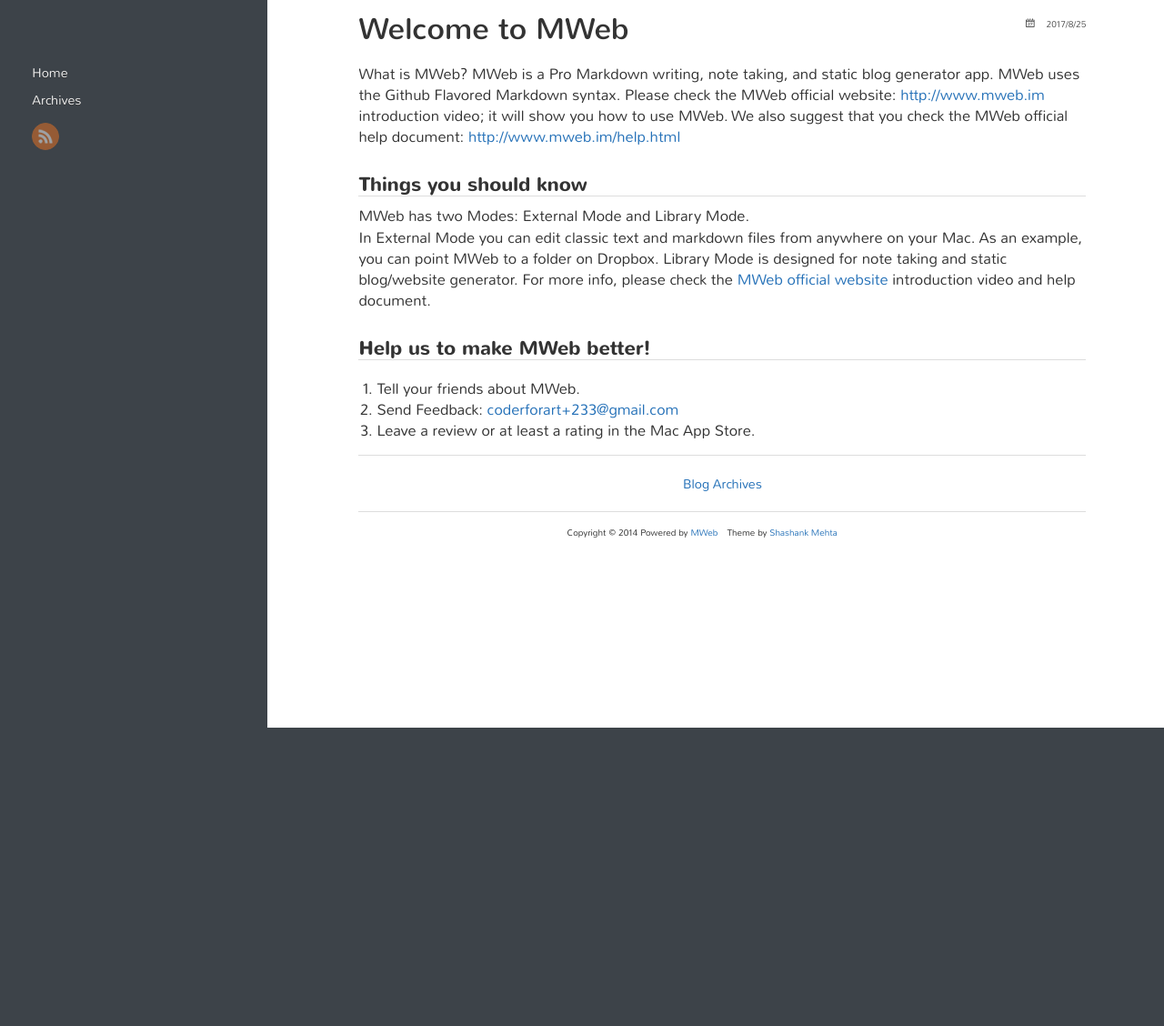
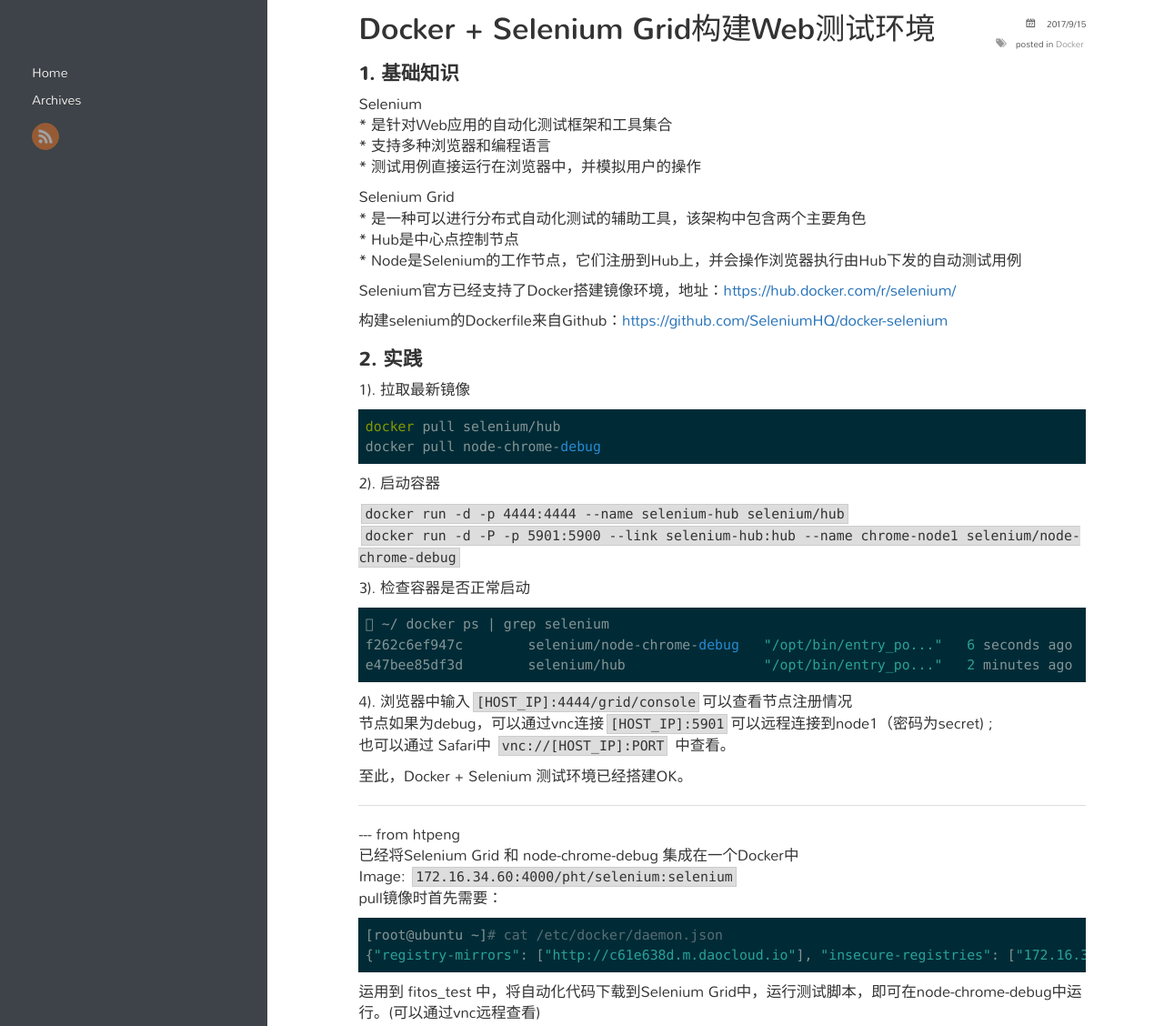
Before and after one commit to s1sisyphuswxg/s1syphuswxg.github.io, a plain HTML site: page index.html in a window 1280 px wide. Shown: the top 1128 px of the page at 91% size. Before the commit the page ends 800 px from the top, so only its background shows below. Drawn offline with Linux system fonts and the light colour scheme.

Commit message:
add article: docker + selenium

```diff
--- a/index.html
+++ b/index.html
@@ -122,30 +122,72 @@
 	<article class="post" itemprop="blogPost" itemscope itemtype="http://schema.org/BlogPosting">
 		<div class="meta">
 			<div class="date">
-				<time datetime="2017-08-25T11:12:29+08:00" itemprop="datePublished">2017/8/25</time>
+				<time datetime="2017-09-15T16:37:20+08:00" itemprop="datePublished">2017/9/15</time>
 			</div>
+			<div class="tags">posted in
 
+			    <a class='category' href='Docker.html'>Docker</a>&nbsp;
 
-
+			</div>
 		</div>
-		<h1 class="title" itemprop="name"><a href="15036307497884.html" itemprop="url">
-		Welcome to MWeb</a></h1>
+		<h1 class="title" itemprop="name"><a href="15054646405136.html" itemprop="url">
+		Docker + Selenium Grid构建Web测试环境</a></h1>
 		<div class="entry-content" itemprop="articleBody">
 
-			<p>What is MWeb? MWeb is a Pro Markdown writing, note taking, and static blog generator app. MWeb uses the Github Flavored Markdown syntax. Please check the MWeb official website: <a href="http://www.mweb.im">http://www.mweb.im</a> introduction video; it will show you how to use MWeb. We also suggest that you check the MWeb official help document: <a href="http://www.mweb.im/help.html">http://www.mweb.im/help.html</a></p>
+			<h3 id="toc_0">1. 基础知识</h3>
 
-<h2 id="toc_0">Things you should know</h2>
+<p>Selenium<br/>
+    * 是针对Web应用的自动化测试框架和工具集合<br/>
+    * 支持多种浏览器和编程语言<br/>
+    * 测试用例直接运行在浏览器中，并模拟用户的操作</p>
 
-<p>MWeb has two Modes: External Mode and Library Mode.<br/>
-In External Mode you can edit classic text and markdown files from anywhere on your Mac. As an example, you can point MWeb to a folder on Dropbox. Library Mode is designed for note taking and static blog/website generator. For more info, please check the <a href="http://www.mweb.im">MWeb official website</a> introduction video and help document.</p>
+<p>Selenium Grid<br/>
+    * 是一种可以进行分布式自动化测试的辅助工具，该架构中包含两个主要角色<br/>
+    * Hub是中心点控制节点<br/>
+    * Node是Selenium的工作节点，它们注册到Hub上，并会操作浏览器执行由Hub下发的自动测试用例</p>
 
-<h2 id="toc_1">Help us to make MWeb better!</h2>
+<p>Selenium官方已经支持了Docker搭建镜像环境，地址：<a href="https://hub.docker.com/r/selenium/">https://hub.docker.com/r/selenium/</a></p>
 
-<ol>
-<li>Tell your friends about MWeb.</li>
-<li>Send Feedback: <a href="mailto:coderforart+233@gmail.com">coderforart+233@gmail.com</a></li>
-<li>Leave a review or at least a rating in the Mac App Store.</li>
-</ol>
+<p>构建selenium的Dockerfile来自Github：<a href="https://github.com/SeleniumHQ/docker-selenium">https://github.com/SeleniumHQ/docker-selenium</a></p>
+
+<h3 id="toc_1">2. 实践</h3>
+
+<p>1). 拉取最新镜像</p>
+
+<pre><code>docker pull selenium/hub
+docker pull node-chrome-debug
+</code></pre>
+
+<p>2). 启动容器</p>
+
+<p><code>docker run -d -p 4444:4444 --name selenium-hub selenium/hub</code><br/>
+<code>docker run -d -P -p 5901:5900 --link selenium-hub:hub --name chrome-node1                                       selenium/node-chrome-debug</code></p>
+
+<p>3). 检查容器是否正常启动</p>
+
+<pre><code> ~/ docker ps | grep selenium
+f262c6ef947c        selenium/node-chrome-debug   &quot;/opt/bin/entry_po...&quot;   6 seconds ago       Up 4 seconds        0.0.0.0:5901-&gt;5900/tcp   chrome-node1
+e47bee85df3d        selenium/hub                 &quot;/opt/bin/entry_po...&quot;   2 minutes ago       Up 2 minutes        0.0.0.0:4444-&gt;4444/tcp   selenium-hub
+</code></pre>
+
+<p>4). 浏览器中输入<code>[HOST_IP]:4444/grid/console</code>可以查看节点注册情况<br/>
+节点如果为debug，可以通过vnc连接<code>[HOST_IP]:5901</code>可以远程连接到node1（密码为secret) ;<br/>
+也可以通过 Safari中 <code>vnc://[HOST_IP]:PORT</code> 中查看。</p>
+
+<p>至此，Docker + Selenium 测试环境已经搭建OK。</p>
+
+<hr/>
+
+<p>--- from htpeng<br/>
+已经将Selenium Grid 和 node-chrome-debug 集成在一个Docker中<br/>
+Image:  <code>172.16.34.60:4000/pht/selenium:selenium</code><br/>
+pull镜像时首先需要：</p>
+
+<pre><code>[root@ubuntu ~]# cat /etc/docker/daemon.json
+{&quot;registry-mirrors&quot;: [&quot;http://c61e638d.m.daocloud.io&quot;], &quot;insecure-registries&quot;: [&quot;172.16.34.60:4000&quot;]}
+</code></pre>
+
+<p>运用到 fitos_test 中，将自动化代码下载到Selenium Grid中，运行测试脚本，即可在node-chrome-debug中运行。(可以通过vnc远程查看)</p>
 
 
 
```
Also changed, not shown: 15054646405136.html (renamed from 15036307497884.html, +52 -12 lines), Docker.html (added, +226 -0 lines), archives.html (+6 -4 lines).
